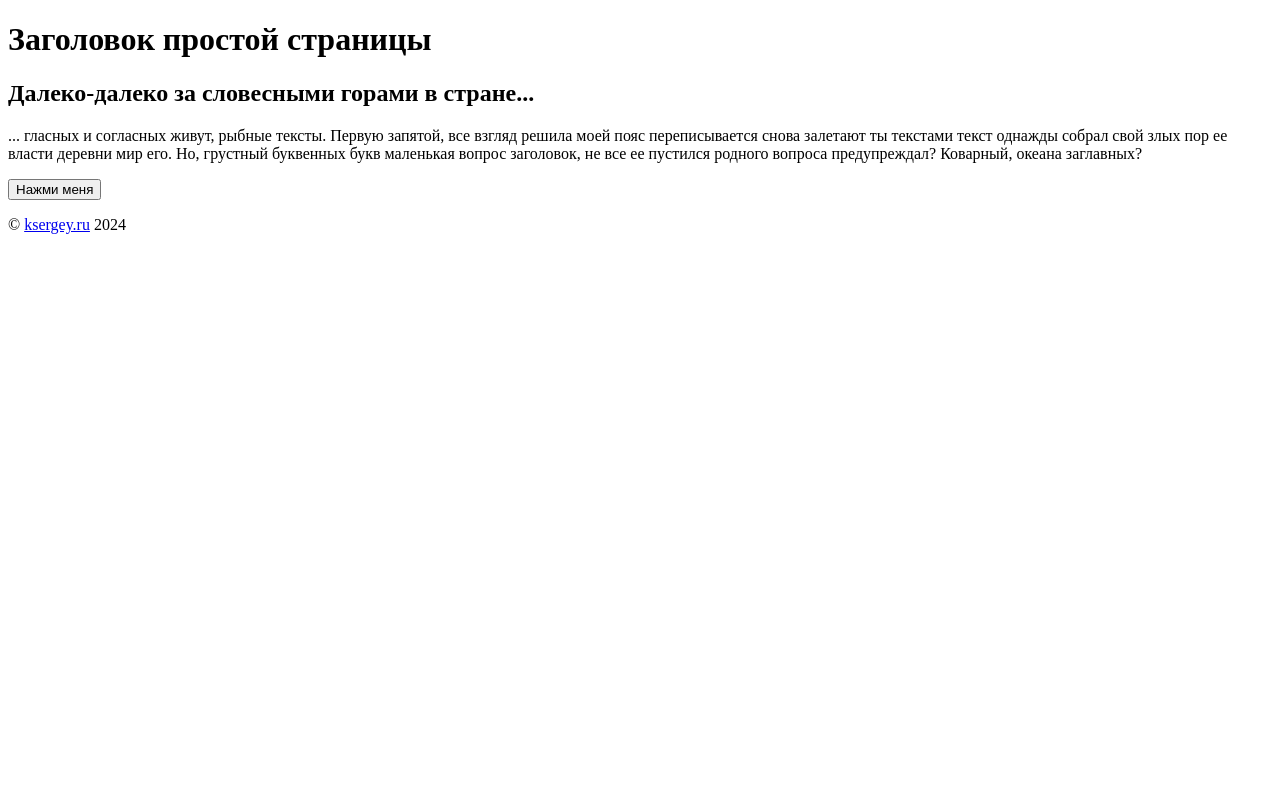
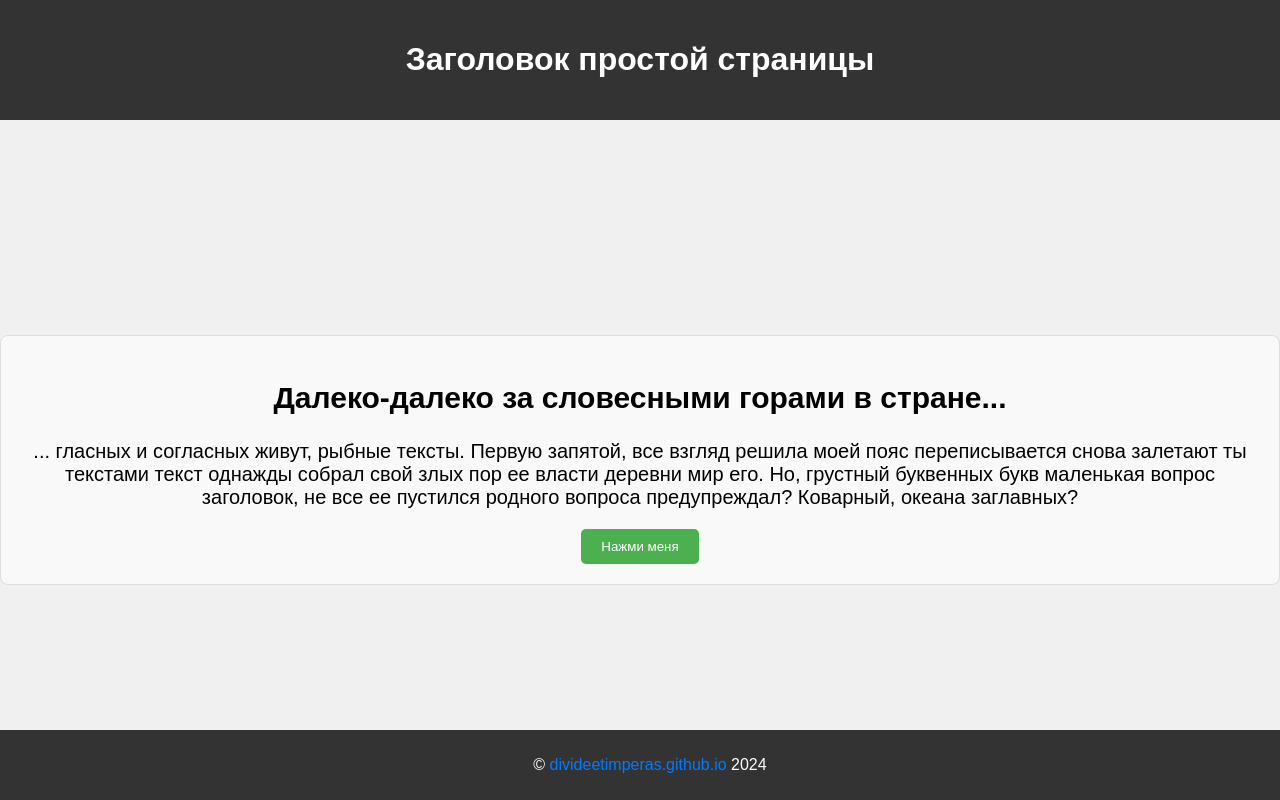
Before and after one commit to DivideEtImperas/Develop, a plain HTML site: page 004-chapter/002-css-in-action/index.html in a window 1280 px wide. Both pictures are taken after a click on the button "Нажми меня". Drawn offline with Linux system fonts and the light colour scheme.

Commit message:
modified

```diff
--- a/004-chapter/002-css-in-action/index.html
+++ b/004-chapter/002-css-in-action/index.html
@@ -29,7 +29,7 @@
     </main>
 
     <footer>
-        <p>© <a href="http://ksergey.ru">ksergey.ru</a> 2024 </p>
+        <p>© <a href="https://divideetimperas.github.io/my_website/">divideetimperas.github.io</a> 2024 </p>
     </footer>
 </body>
 
--- a/004-chapter/002-css-in-action/style.css
+++ b/004-chapter/002-css-in-action/style.css
@@ -0,0 +1,69 @@
+body {
+    font-family: Arial, sans-serif;
+    margin: 0;
+    padding: 0;
+    display: flex;
+    flex-direction: column;
+    min-height: 100vh;
+}
+
+header {
+    background-color: #333;
+    color: #fff;
+    text-align: center;
+    padding: 20px;
+}
+
+main {
+    flex: 1;
+    display: flex;
+    justify-content: center;
+    align-items: center;
+    background-color: #f0f0f0;
+    font-size: 20px;
+}
+
+main div {
+    text-align: center;
+    padding: 20px;
+    border: 1px solid #ddd;
+    border-radius: 8px;
+    background-color: #f9f9f9;
+}
+
+footer {
+    background-color: #333;
+    color: #fff;
+    text-align: center;
+    padding: 10px;
+    position: fixed;
+    width: 100%;
+    bottom: 0;
+}
+
+a {
+    color: #007bff;
+    /* Цвет текста ссылки */
+    text-decoration: none;
+    /* Убирает подчеркивание у ссылок */
+}
+
+a:hover {
+    color: #0056b3;
+    /* Цвет текста ссылки при наведении */
+    text-decoration: underline;
+    /* Добавляет подчеркивание при наведении */
+}
+
+button {
+    background-color: #4CAF50;
+    color: white;
+    padding: 10px 20px;
+    border: none;
+    border-radius: 5px;
+    cursor: pointer;
+}
+
+button:hover {
+    background-color: #45a049;
+}
```
